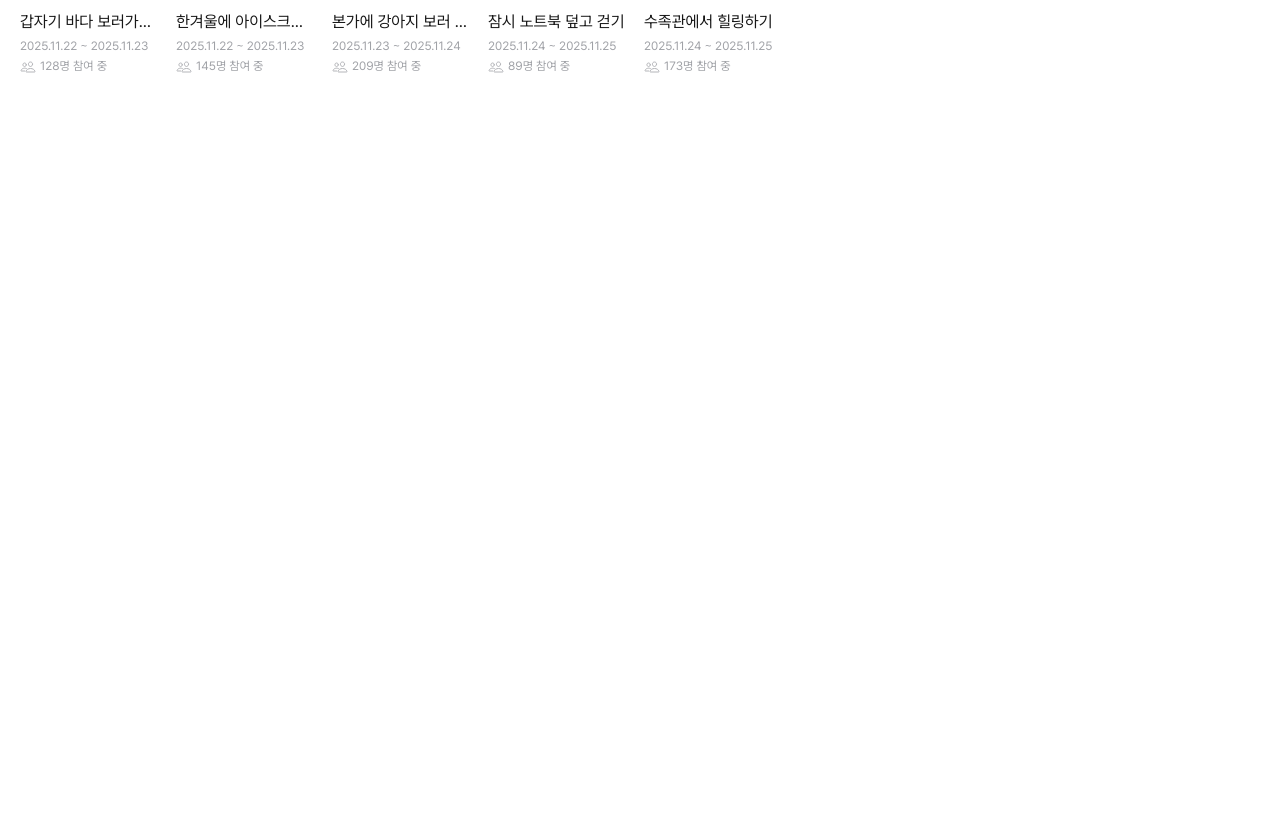
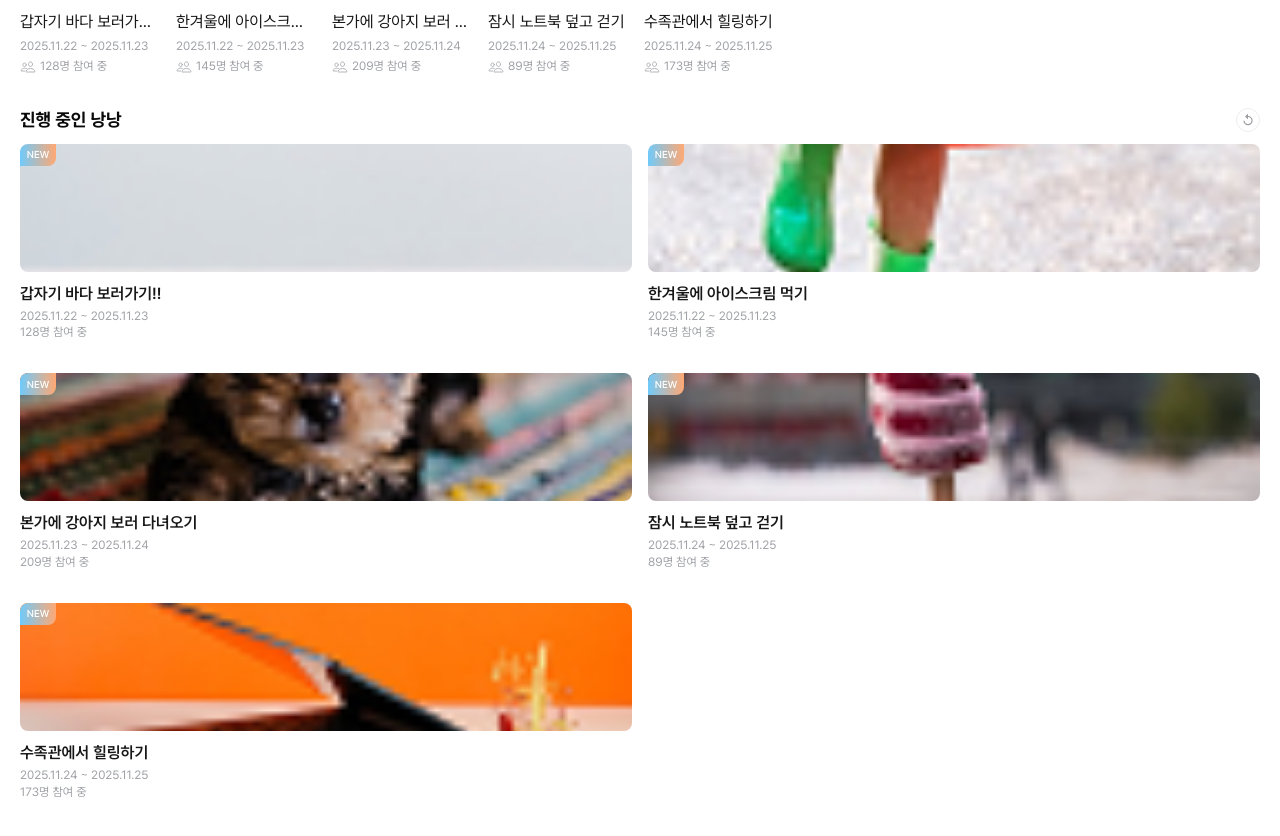
Before and after one commit to nerdinary-hackathon-9th/nerdinary-front, a React (Vite) app: page / in a window 1280 px wide. Shown: the part 974-1810 px from the top of the page. Before the commit the page ends 1058 px from the top, so only its background shows below. Built offline with nearby package versions, Linux system fonts and the light colour scheme; no server answers.

Commit message:
[feat] 홈페이지 스타일링

```diff
--- a/src/page/home/HomePage.tsx
+++ b/src/page/home/HomePage.tsx
@@ -3,6 +3,7 @@ import { Header } from '@/app/layout/header/ui/Header';
 import { GlobalNavigationBar } from '@/app/layout/navigation/GlobalNavigationBar';
 
 import { HotChallenges } from './components/HotChallenges';
+import { ProgressChallenges } from './components/ProgressChallenges';
 
 const HomePage = () => {
   const navigate = useNavigate();
@@ -23,6 +24,8 @@ const HomePage = () => {
             items={mockHotChallengeData}
             onClickItem={(id) => console.log('clicked', id)}
           />
+
+          <ProgressChallenges items={mockHotChallengeData} />
         </div>
       </div>
       <GlobalNavigationBar />
--- /dev/null
+++ b/src/page/home/components/ProgressChallenges.tsx
@@ -0,0 +1,76 @@
+import RefreshIcon from '@/assets/refreshIcon.svg?react';
+
+interface ProgressChallengeItem {
+  id: number;
+  title: string;
+  imgSrc: string;
+  startDate: string;
+  endDate: string;
+  participant: number;
+}
+
+interface ProgressChallengesProps {
+  items: ProgressChallengeItem[];
+  onClickItem?: (id: number) => void;
+}
+
+export const ProgressChallenges = ({ items, onClickItem }: ProgressChallengesProps) => {
+  return (
+    <div className="w-full px-5 mt-6 pb-20">
+      {/* 헤더 */}
+      <div className="flex items-center justify-between mb-3">
+        <h2 className="heading-18">진행 중인 낭낭</h2>
+        <RefreshIcon />
+        {/* 새로고침 아이콘 같은 거 추가하고 싶으면 여기에 */}
+        {/* <RefreshIcon /> */}
+      </div>
+
+      {/* 2열 그리드 */}
+      <div className="grid grid-cols-2 gap-x-4 gap-y-8">
+        {items.map((item) => {
+          return (
+            <div key={item.id} onClick={() => onClickItem?.(item.id)} className="cursor-pointer">
+              {/* 이미지 영역 */}
+              <div className="relative w-full h-32 rounded-[8px] overflow-hidden">
+                <img src={item.imgSrc} className="w-full h-full object-cover" alt={item.title} />
+
+                {/* NEW / HOT 태그 */}
+
+                <div
+                  className="
+                      absolute top-0 left-0
+                      inline-flex items-center justify-center
+                      h-5.5 w-9
+                      bg-[linear-gradient(to_right,#70CAFA,#FFA873)]
+                      px-3 py-1
+                      rounded-tl-[8px] rounded-br-[8px]
+                      text-white text-[10px] font-medium
+                    "
+                >
+                  NEW
+                </div>
+              </div>
+
+              {/* 제목 */}
+              <p className="mt-3 text-[16px] font-semibold text-neutral-900 leading-tight line-clamp-2">
+                {item.title}
+              </p>
+
+              {/* 날짜 */}
+              <div className="flex items-center gap-1 mt-1 label-12 text-[#A0A2A7]">
+                <span>
+                  {item.startDate} ~ {item.endDate}
+                </span>
+              </div>
+
+              {/* 참여자 */}
+              <div className="flex items-center gap-1 label-12 text-[#A0A2A7]">
+                <span>{item.participant}명 참여 중</span>
+              </div>
+            </div>
+          );
+        })}
+      </div>
+    </div>
+  );
+};
```
Also changed, not shown: src/assets/refreshIcon.svg (added).
